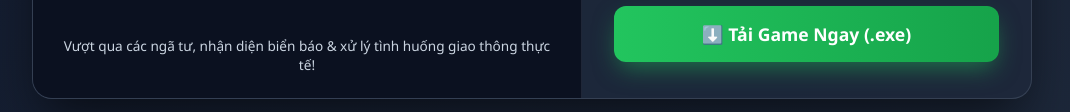
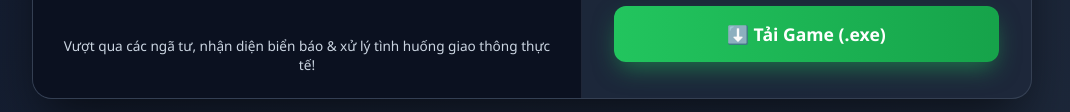
Before and after one commit to lyminhtu230622-crypto/ATGT-Learning-Hub, a plain HTML site: page index.html in a window 1280 px wide. Shown: the part 547-659 px from the top of the page, without its empty margins (108-1178 px from the left). Drawn offline with Linux system fonts and the light colour scheme.

Commit message:
Update index.html

```diff
--- a/index.html
+++ b/index.html
@@ -293,7 +293,7 @@
         href="https://github.com/lyminhtu230622-crypto/ATGT-Challenge-game/releases/download/v1.0.0/ATGT-Challenge.exe"
         class="btn-download"
       >
-        ⬇️ Tải Game Ngay (.exe)
+        ⬇️ Tải Game (.exe)
       </a>
 
     </div>
```
